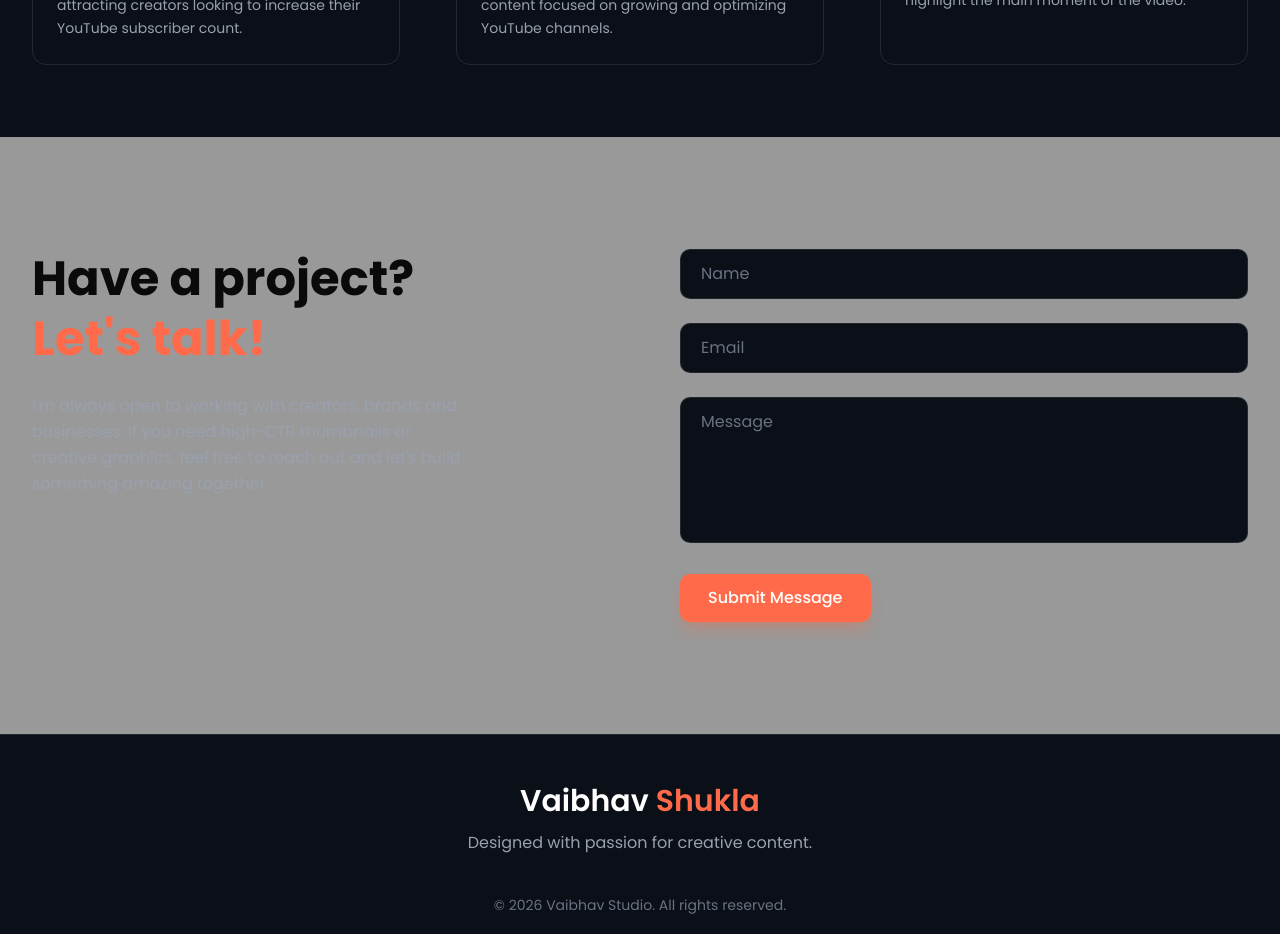
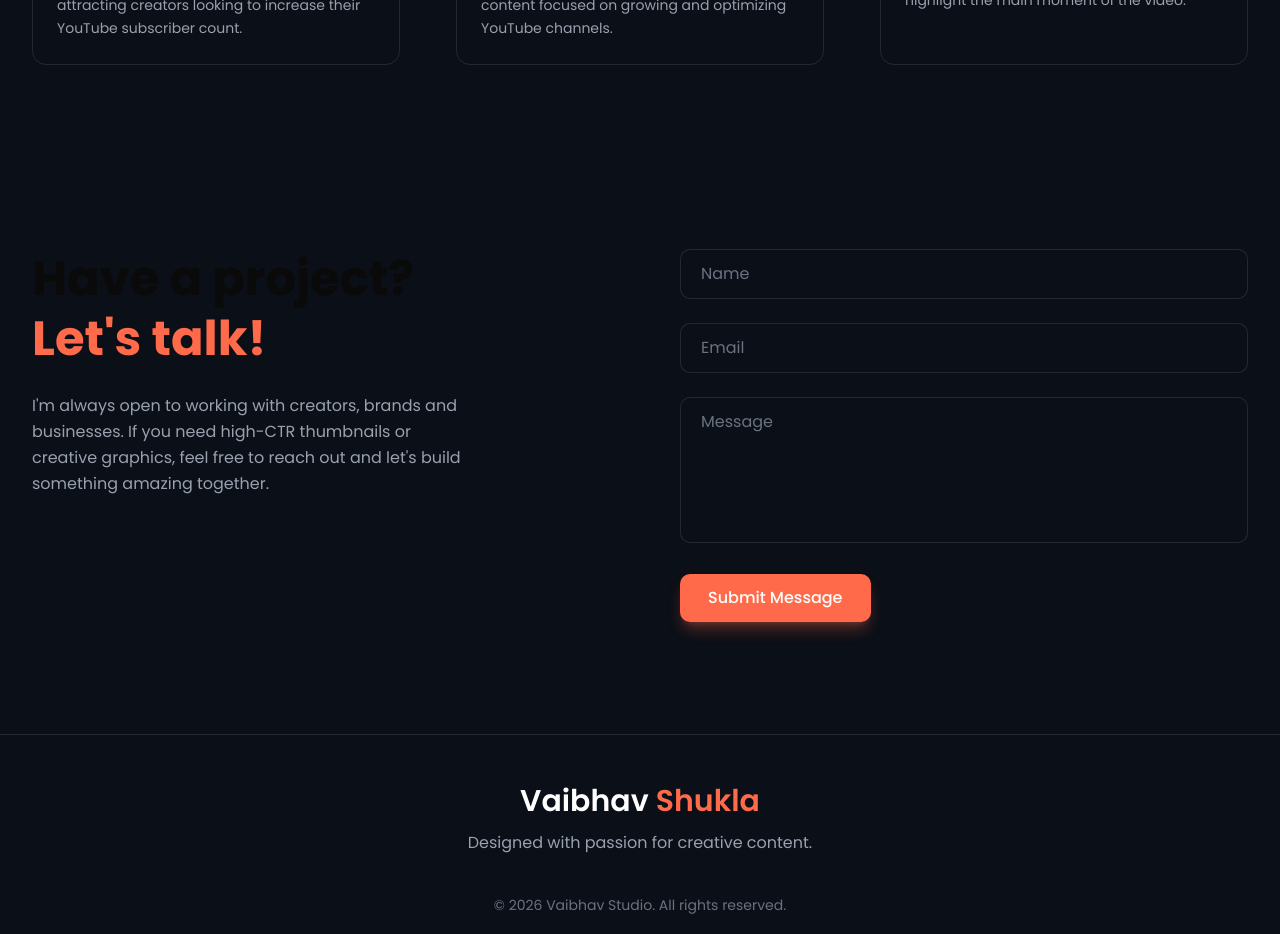
Before and after one commit to Vaibhav-webdev/Thumbnail, a Next.js app: page / in a window 1280 px wide. Shown: the part 3960-4894 px from the top of the page. Built offline with nearby package versions, Linux system fonts and the light colour scheme.

Commit message:
Change contacts section background color
Updated the background color of the contacts section.

```diff
--- a/src/app/components/Contact.js
+++ b/src/app/components/Contact.js
@@ -29,7 +29,7 @@ export default function Contact() {
     };
 
   return (
-    <section id="contacts" className="py-28 bg-black/40">
+    <section id="contacts" className="py-28 bg-[#0b0f17]">
 
       <div className="max-w-7xl mx-auto px-6 lg:px-8 grid lg:grid-cols-2 gap-20 items-start">
 
```
